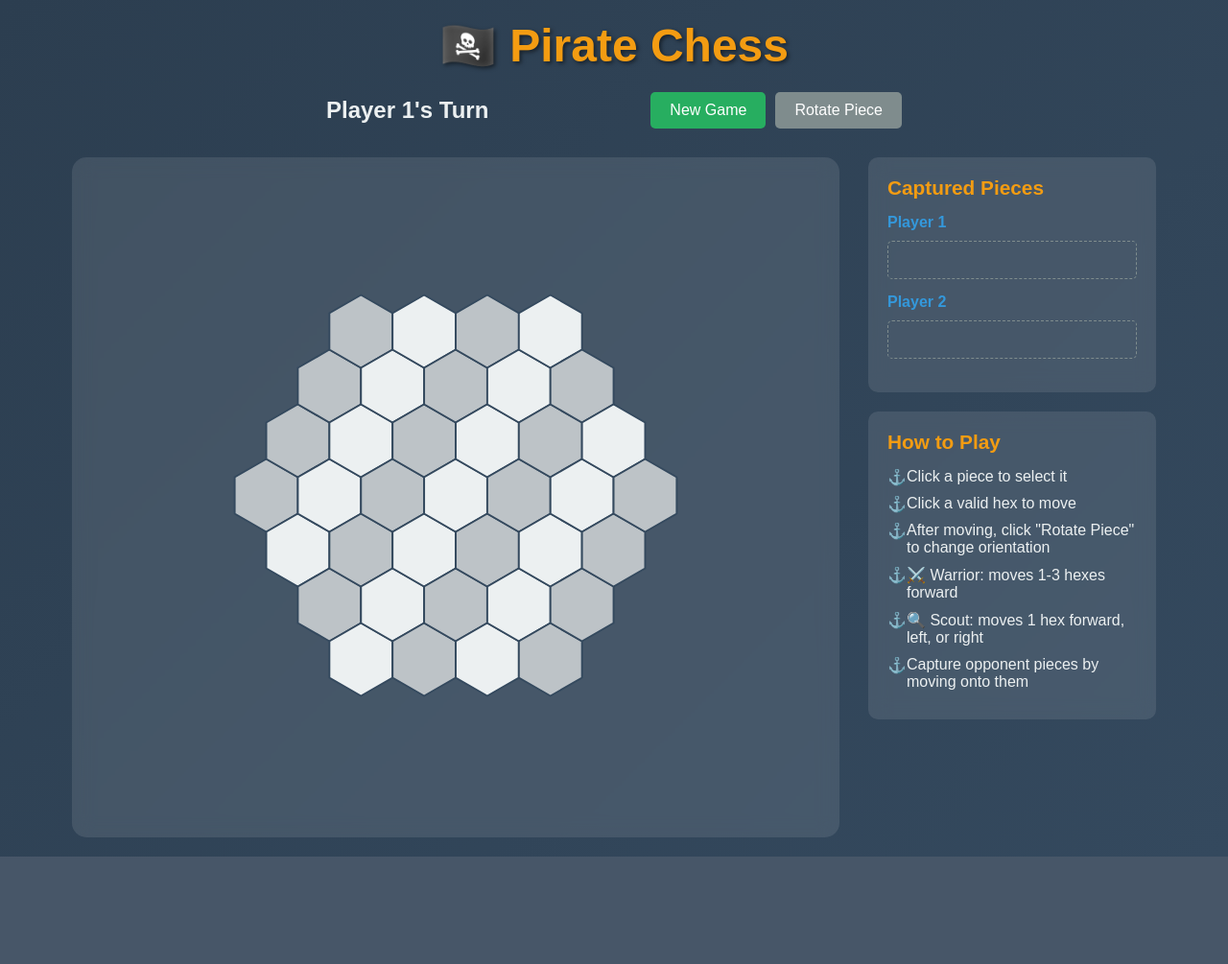
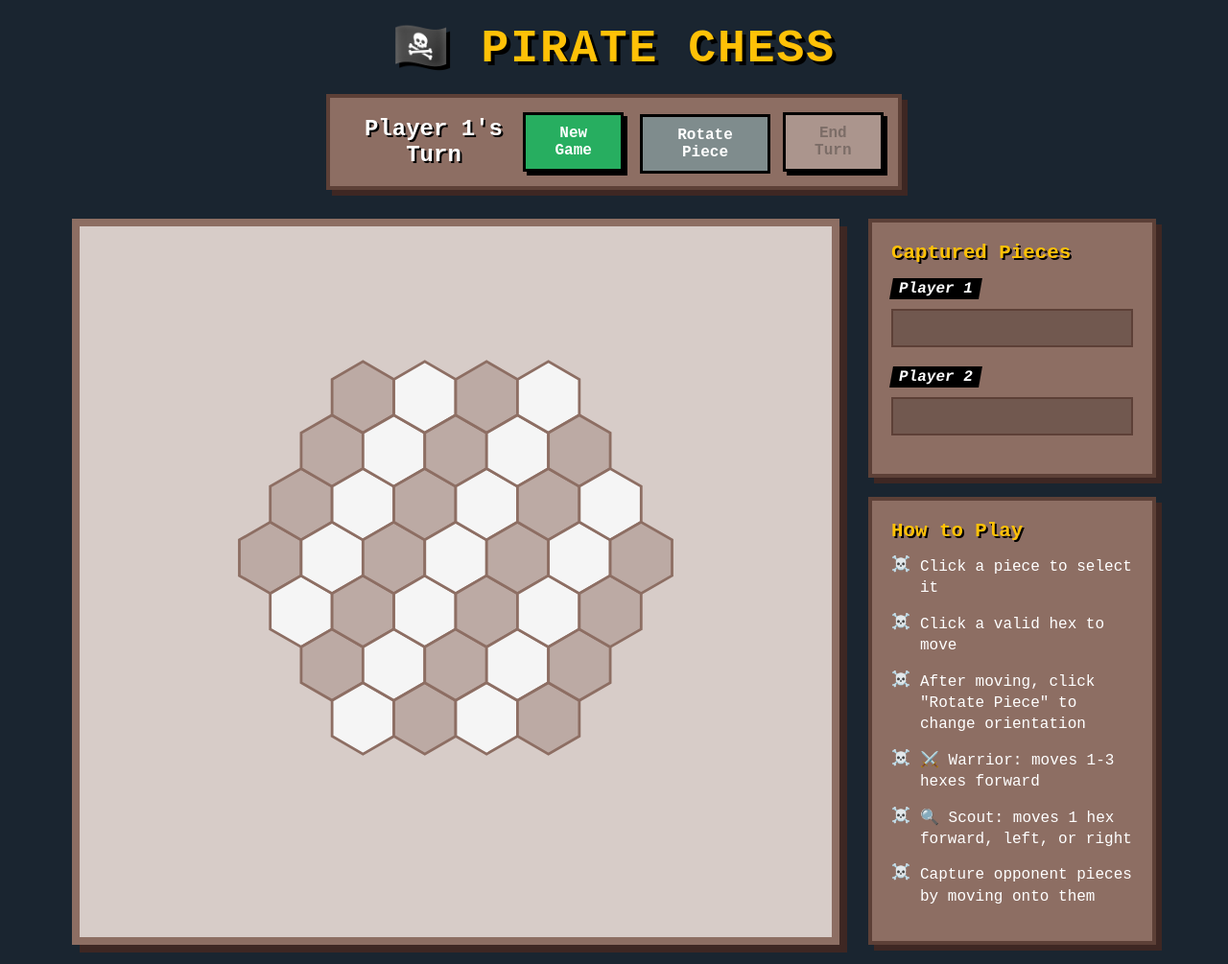
Before and after one commit to koojozsef/pirate-chess, a Django app: template game/templates/game/index.html in a window 1280 px wide. Shown: the whole page at 96% size. Before the commit the page ends 893 px from the top, so only its background shows below. Run offline with Django 4.2, Linux system fonts and the light colour scheme; the template is opened without the code that fills it, so the values that code supplies are empty.

Commit message:
redesign

```diff
--- a/game/static/game/css/styles.css
+++ b/game/static/game/css/styles.css
@@ -5,8 +5,8 @@
 }
 
 body {
-    font-family: 'Arial', sans-serif;
-    background: linear-gradient(135deg, #2c3e50, #34495e);
+    font-family: 'Courier New', Courier, monospace; /* Monospace for a raw map feel */
+    background-color: #1a2530; /* Deep Ocean Blue */
     color: #ecf0f1;
     min-height: 100vh;
 }
@@ -24,9 +24,11 @@ header {
 
 header h1 {
     font-size: 3rem;
-    color: #f39c12;
-    text-shadow: 2px 2px 4px rgba(0,0,0,0.5);
+    color: #ffc107; /* Gold */
+    text-shadow: 4px 4px 0 #000; /* Hard shadow */
     margin-bottom: 20px;
+    text-transform: uppercase;
+    letter-spacing: 2px;
 }
 
 .game-info {
@@ -35,25 +37,39 @@ header h1 {
     align-items: center;
     max-width: 600px;
     margin: 0 auto;
+    background: #8d6e63; /* Wood */
+    padding: 15px;
+    border: 4px solid #5d4037;
+    box-shadow: 6px 6px 0 #3e2723;
 }
 
 .player-turn {
     font-size: 1.5rem;
     font-weight: bold;
+    color: #fff;
+    text-shadow: 2px 2px 0 #000;
 }
 
 .game-controls {
     display: flex;
-    gap: 10px;
+    gap: 15px;
 }
 
 button {
     padding: 10px 20px;
     font-size: 1rem;
-    border: none;
-    border-radius: 5px;
+    border: 3px solid #000;
+    border-radius: 0; /* No radius for low-poly feel */
     cursor: pointer;
-    transition: all 0.3s ease;
+    font-family: inherit;
+    font-weight: bold;
+    box-shadow: 4px 4px 0 #000;
+    transition: transform 0.1s ease;
+}
+
+button:active {
+    transform: translate(2px, 2px);
+    box-shadow: 2px 2px 0 #000;
 }
 
 #new-game-btn {
@@ -63,7 +79,6 @@ button {
 
 #new-game-btn:hover {
     background: #2ecc71;
-    transform: translateY(-2px);
 }
 
 #rotate-btn {
@@ -73,96 +88,93 @@ button {
 
 #rotate-btn:hover:not(:disabled) {
     background: #5dade2;
-    transform: translateY(-2px);
 }
 
 #rotate-btn:disabled {
     background: #7f8c8d;
     cursor: not-allowed;
+    box-shadow: none;
+    transform: translate(2px, 2px);
 }
 
 main {
     display: flex;
     gap: 30px;
     justify-content: center;
+    margin-top: 30px;
 }
 
 .board-container {
     flex: 1;
     max-width: 800px;
-    background: rgba(255,255,255,0.1);
+    background: #d7ccc8; /* Parchment/Sand */
     padding: 20px;
-    border-radius: 15px;
-    backdrop-filter: blur(10px);
+    border: 8px solid #8d6e63; /* Wood frame */
+    box-shadow: 8px 8px 0 #3e2723;
 }
 
 #game-board {
     width: 100%;
     height: auto;
-    border-radius: 10px;
 }
 
 .hex {
-    stroke: #34495e;
-    stroke-width: 2;
+    stroke: #8d6e63;
+    stroke-width: 3;
     cursor: pointer;
-    transition: all 0.3s ease;
+    transition: fill 0.2s ease;
 }
 
 .hex.light {
-    fill: #ecf0f1;
+    fill: #f5f5f5; /* Clean paper */
 }
 
 .hex.dark {
-    fill: #bdc3c7;
+    fill: #bcaaa4; /* Aged paper */
 }
 
 .hex:hover {
-    stroke: #f39c12;
-    stroke-width: 3;
+    stroke: #ffc107;
+    stroke-width: 5;
+    fill: #fff9c4;
 }
 
 .hex.selected {
-    stroke: #e74c3c;
-    stroke-width: 4;
-    fill: #e67e22;
+    stroke: #ffc107; /* Gold */
+    stroke-width: 6;
+    fill: #ffe082;
 }
 
 .hex.valid-move {
     stroke: #27ae60;
-    stroke-width: 3;
-    fill: #2ecc71;
-    opacity: 0.7;
+    fill: #a5d6a7;
+    opacity: 1;
 }
 
 .piece {
     cursor: pointer;
-    transition: all 0.2s ease;
-    filter: drop-shadow(2px 2px 4px rgba(0,0,0,0.3));
-    transform-origin: center;
+    transition: transform 0.2s ease;
 }
 
 .piece:hover {
-    filter: drop-shadow(3px 3px 8px rgba(0,0,0,0.5));
+    transform: scale(1.1);
+}
+
+.piece.player1 {
+    fill: #2c3e50; /* Navy */
+    stroke: #000;
     stroke-width: 2;
 }
 
-.piece.player1 {
-    fill: #2c3e50;
-    stroke: #ecf0f1;
-    stroke-width: 1;
-}
-
 .piece.player2 {
-    fill: #c0392b;
-    stroke: #ecf0f1;
-    stroke-width: 1;
+    fill: #c0392b; /* Crimson */
+    stroke: #000;
+    stroke-width: 2;
 }
 
 .piece.selected {
-    stroke: #f39c12;
-    stroke-width: 3;
-    transform: scale(1.08);
+    stroke: #ffc107;
+    stroke-width: 4;
 }
 
 .game-sidebar {
@@ -173,46 +185,57 @@ main {
 }
 
 .captured-pieces, .game-rules {
-    background: rgba(255,255,255,0.1);
+    background: #8d6e63; /* Wood */
     padding: 20px;
-    border-radius: 10px;
-    backdrop-filter: blur(10px);
+    border: 4px solid #5d4037;
+    box-shadow: 6px 6px 0 #3e2723;
+    color: #fff;
 }
 
 .captured-pieces h3, .game-rules h3 {
-    color: #f39c12;
+    color: #ffc107;
     margin-bottom: 15px;
     font-size: 1.3rem;
+    text-shadow: 2px 2px 0 #000;
 }
 
 .player1-captured, .player2-captured {
-    margin-bottom: 15px;
+    margin-bottom: 20px;
 }
 
 .player1-captured h4, .player2-captured h4 {
     margin-bottom: 10px;
-    color: #3498db;
+    color: #fff;
+    background: #000;
+    display: inline-block;
+    padding: 2px 8px;
+    transform: skew(-10deg);
 }
 
 .captured-list {
     display: flex;
     flex-wrap: wrap;
-    gap: 5px;
+    gap: 8px;
     min-height: 40px;
-    border: 1px dashed #7f8c8d;
+    background: rgba(0,0,0,0.2);
     padding: 10px;
-    border-radius: 5px;
+    border: 2px solid #5d4037;
 }
 
 .captured-piece {
-    width: 30px;
-    height: 30px;
-    border-radius: 3px;
+    width: 35px;
+    height: 35px;
+    background: #d7ccc8;
+    border: 2px solid #000;
     display: flex;
     align-items: center;
     justify-content: center;
-    font-size: 0.8rem;
+    font-size: 1.2rem;
+    box-shadow: 2px 2px 0 rgba(0,0,0,0.5);
 }
+
+.captured-piece.player1 { color: #2c3e50; }
+.captured-piece.player2 { color: #c0392b; }
 
 .game-rules ul {
     list-style: none;
@@ -220,16 +243,17 @@ main {
 }
 
 .game-rules li {
-    margin-bottom: 10px;
-    padding-left: 20px;
+    margin-bottom: 15px;
+    padding-left: 30px;
     position: relative;
+    line-height: 1.4;
 }
 
 .game-rules li:before {
-    content: "⚓";
+    content: "☠️";
     position: absolute;
     left: 0;
-    color: #f39c12;
+    top: -2px;
 }
 
 @media (max-width: 1200px) {
--- a/game/static/game/js/script.js
+++ b/game/static/game/js/script.js
@@ -46,7 +46,8 @@ class HexChess {
 
         this.updatePieces();
         this.updatePlayerTurn();
-        this.updateRotateButton();
+        this.updatePlayerTurn();
+        this.updateButtons();
         this.updateCapturedList(data.captured); // Backend need to support returning full captured list or we track it
 
         if (data.winner) {
@@ -164,8 +165,10 @@ class HexChess {
     }
 
     createPieceShape(type, x, y, rotation) {
-        const size = this.hexSize * 0.6;
+        const size = this.hexSize * 0.7; // Slightly larger for chunky feel
         const shape = document.createElementNS('http://www.w3.org/2000/svg', 'g');
+
+        // Base Rotation wrapper
         if (rotation > 0) {
             const angle = rotation * 60;
             shape.setAttribute('transform', `rotate(${angle} ${x} ${y})`);
@@ -173,43 +176,65 @@ class HexChess {
 
         switch (type) {
             case 'warrior':
-                const warrior = document.createElementNS('http://www.w3.org/2000/svg', 'polygon');
-                warrior.setAttribute('points', `${x},${y - size * 0.5} ${x + size * 0.4},${y} ${x},${y + size * 0.5} ${x - size * 0.4},${y}`);
-                shape.appendChild(warrior);
-                // Arrow
-                const warriorArrow = document.createElementNS('http://www.w3.org/2000/svg', 'line');
-                warriorArrow.setAttribute('x1', x);
-                warriorArrow.setAttribute('y1', y);
-                warriorArrow.setAttribute('x2', x);
-                warriorArrow.setAttribute('y2', y - size * 0.3);
-                warriorArrow.setAttribute('stroke', 'currentColor');
-                warriorArrow.setAttribute('stroke-width', '3');
-                warriorArrow.setAttribute('stroke-linecap', 'round');
-                shape.appendChild(warriorArrow);
+                // Warrior: A solid, angular shield/hull shape
+                const warriorBody = document.createElementNS('http://www.w3.org/2000/svg', 'polygon');
+                // chunky triangle
+                warriorBody.setAttribute('points',
+                    `${x},${y - size * 0.6} ` + // Tip
+                    `${x + size * 0.5},${y + size * 0.5} ` + // Bottom Right
+                    `${x},${y + size * 0.3} ` + // Inner bottom
+                    `${x - size * 0.5},${y + size * 0.5}` // Bottom Left
+                );
+                // Inherits fill/stroke from .piece class but we can override if needed for detail
+                shape.appendChild(warriorBody);
+
+                // Directional Arrow (Triangle on top)
+                const arrow = document.createElementNS('http://www.w3.org/2000/svg', 'polygon');
+                arrow.setAttribute('points',
+                    `${x},${y - size * 0.9} ` + // Far Tip
+                    `${x + size * 0.2},${y - size * 0.5} ` +
+                    `${x - size * 0.2},${y - size * 0.5}`
+                );
+                arrow.setAttribute('fill', '#ffc107'); // Gold arrow
+                shape.appendChild(arrow);
                 break;
+
             case 'scout':
-                const scout = document.createElementNS('http://www.w3.org/2000/svg', 'circle');
-                scout.setAttribute('cx', x);
-                scout.setAttribute('cy', y);
-                scout.setAttribute('r', size * 0.35);
-                shape.appendChild(scout);
-                // Directions
-                const directions = [
-                    { x1: x, y1: y, x2: x, y2: y - size * 0.25 },
-                    { x1: x, y1: y, x2: x - size * 0.22, y2: y + size * 0.13 },
-                    { x1: x, y1: y, x2: x + size * 0.22, y2: y + size * 0.13 }
-                ];
-                directions.forEach(dir => {
-                    const line = document.createElementNS('http://www.w3.org/2000/svg', 'line');
-                    line.setAttribute('x1', dir.x1);
-                    line.setAttribute('y1', dir.y1);
-                    line.setAttribute('x2', dir.x2);
-                    line.setAttribute('y2', dir.y2);
-                    line.setAttribute('stroke', 'currentColor');
-                    line.setAttribute('stroke-width', '2');
-                    line.setAttribute('stroke-linecap', 'round');
-                    shape.appendChild(line);
-                });
+                // Scout: Diamond shape, low poly
+                const scoutBody = document.createElementNS('http://www.w3.org/2000/svg', 'polygon');
+                scoutBody.setAttribute('points',
+                    `${x},${y - size * 0.5} ` +
+                    `${x + size * 0.4},${y} ` +
+                    `${x},${y + size * 0.5} ` +
+                    `${x - size * 0.4},${y}`
+                );
+                shape.appendChild(scoutBody);
+
+                // Directions: Thicker angular lines
+                const directions = document.createElementNS('http://www.w3.org/2000/svg', 'g');
+                directions.setAttribute('stroke', '#ffc107'); // Gold
+                directions.setAttribute('stroke-width', '4');
+                directions.setAttribute('stroke-linecap', 'butt'); // Hard ends
+
+                // Forward
+                const fwd = document.createElementNS('http://www.w3.org/2000/svg', 'line');
+                fwd.setAttribute('x1', x); fwd.setAttribute('y1', y);
+                fwd.setAttribute('x2', x); fwd.setAttribute('y2', y - size * 0.8);
+                directions.appendChild(fwd);
+
+                // Back Left
+                const bl = document.createElementNS('http://www.w3.org/2000/svg', 'line');
+                bl.setAttribute('x1', x); bl.setAttribute('y1', y);
+                bl.setAttribute('x2', x - size * 0.4); bl.setAttribute('y2', y + size * 0.3);
+                directions.appendChild(bl);
+
+                // Back Right
+                const br = document.createElementNS('http://www.w3.org/2000/svg', 'line');
+                br.setAttribute('x1', x); br.setAttribute('y1', y);
+                br.setAttribute('x2', x + size * 0.4); br.setAttribute('y2', y + size * 0.3);
+                directions.appendChild(br);
+
+                shape.appendChild(directions);
                 break;
         }
         return shape;
@@ -328,18 +353,41 @@ class HexChess {
         }
     }
 
+    async endTurn() {
+        if (!this.gameId) return;
+        try {
+            const response = await fetch(`/api/game/${this.gameId}/end_turn/`, {
+                method: 'POST'
+            });
+            const data = await response.json();
+            if (response.ok) {
+                this.updateState(data);
+            } else {
+                console.error('Error ending turn:', data.error);
+            }
+        } catch (error) {
+            console.error('Error in request:', error);
+        }
+    }
+
     updatePlayerTurn() {
         document.getElementById('current-player').textContent = `Player ${this.currentPlayer}`;
     }
 
-    updateRotateButton() {
+    updateButtons() {
+        // Rotate button only enabled in rotate phase and if it's our turn (implied by phase check usually)
         const rotateBtn = document.getElementById('rotate-btn');
         rotateBtn.disabled = this.gamePhase !== 'rotate';
+
+        // End Turn button enabled in rotate phase
+        const endTurnBtn = document.getElementById('end-turn-btn');
+        endTurnBtn.disabled = this.gamePhase !== 'rotate';
     }
 
     setupEventListeners() {
         document.getElementById('new-game-btn').addEventListener('click', () => this.startNewGame());
         document.getElementById('rotate-btn').addEventListener('click', () => this.rotatePiece());
+        document.getElementById('end-turn-btn').addEventListener('click', () => this.endTurn());
     }
 }
 
--- a/game/templates/game/index.html
+++ b/game/templates/game/index.html
@@ -20,6 +20,7 @@
                 <div class="game-controls">
                     <button id="new-game-btn">New Game</button>
                     <button id="rotate-btn" disabled>Rotate Piece</button>
+                    <button id="end-turn-btn" disabled>End Turn</button>
                 </div>
             </div>
         </header>
--- a/game/urls.py
+++ b/game/urls.py
@@ -7,4 +7,5 @@ urlpatterns = [
     path('api/game/<uuid:game_id>/', views.get_game_state, name='get_game_state'),
     path('api/game/<uuid:game_id>/move/', views.move_piece, name='move_piece'),
     path('api/game/<uuid:game_id>/rotate/', views.rotate_piece, name='rotate_piece'),
+    path('api/game/<uuid:game_id>/end_turn/', views.end_turn, name='end_turn'),
 ]
```
Also changed, not shown: game/logic.py (+9 -0 lines), game/tests.py (+30 -17 lines), game/views.py (+17 -0 lines).
